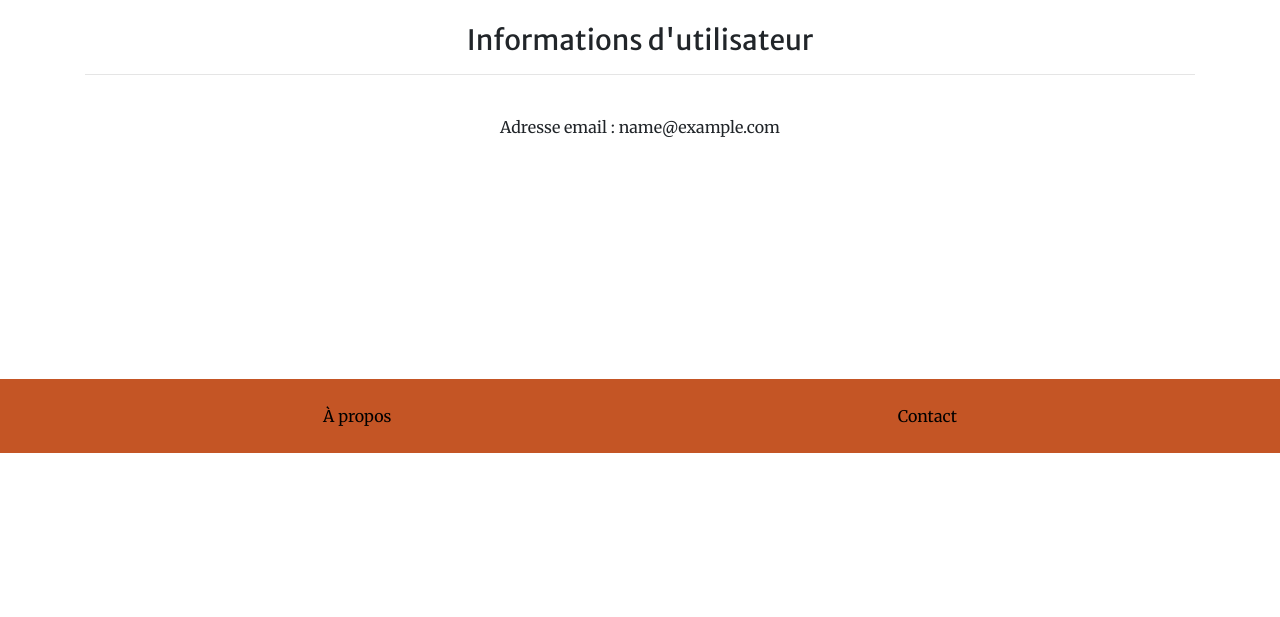
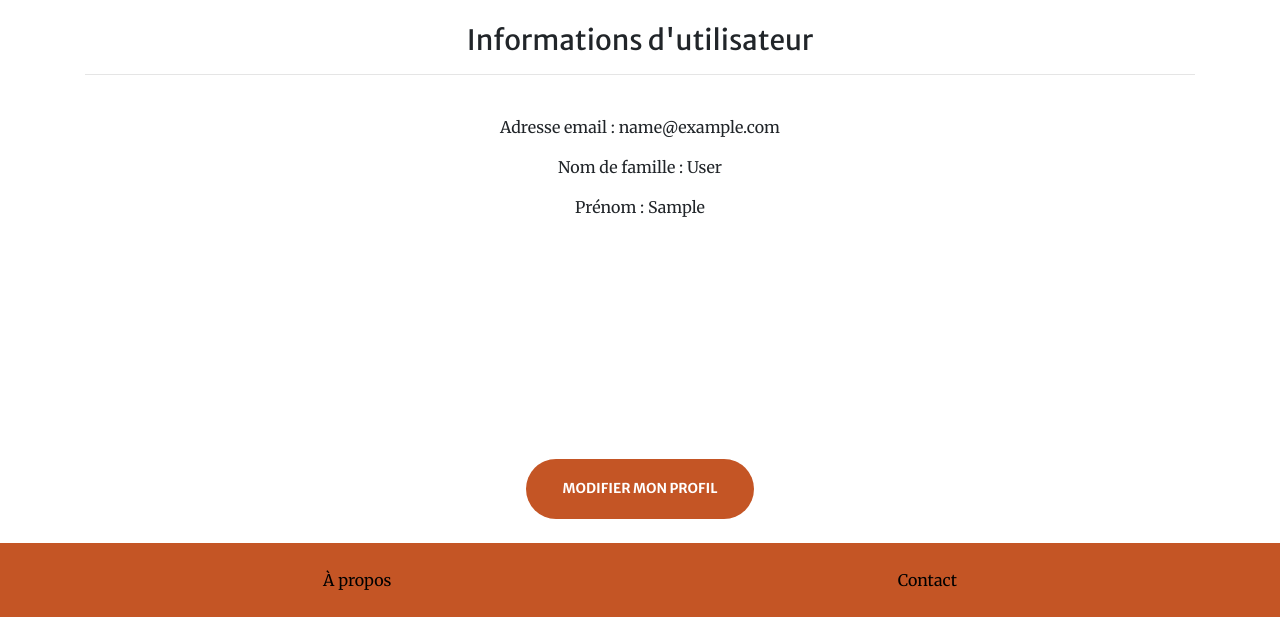
Before and after one commit to raoofrachidi/Projet-11, a Django app: page /store/myaccount/ in a window 1280 px wide. Shown: the part 300-917 px from the top of the page. Before the commit the page ends 753 px from the top, so only its background shows below. Run offline with Django 3.2, Linux system fonts and the light colour scheme; the visitor is signed in with stand-in values (Sample User, id 1); some libraries are stand-ins or nearby versions.

Commit message:
Ajout pour la modification de profil

```diff
--- a/store/templates/store/myaccount.html
+++ b/store/templates/store/myaccount.html
@@ -28,8 +28,14 @@
             <hr>
             <br>
             <p>Adresse email : {{ user.email }}</p>
+            <p>Nom de famille : {{ user.last_name }}</p>
+            <p>Prénom : {{ user.first_name }}</p>
         </div>
         <br>
     </div>
 </section>
+<div class="container text-center my-auto">
+    <a href="/store/update/" id="connexion"><button class="btn btn-primary btn-xl mt-50" type="submit" id="createaccount">Modifier mon profil</button></a>
+</div>
+<br>
 {% endblock %}
```
